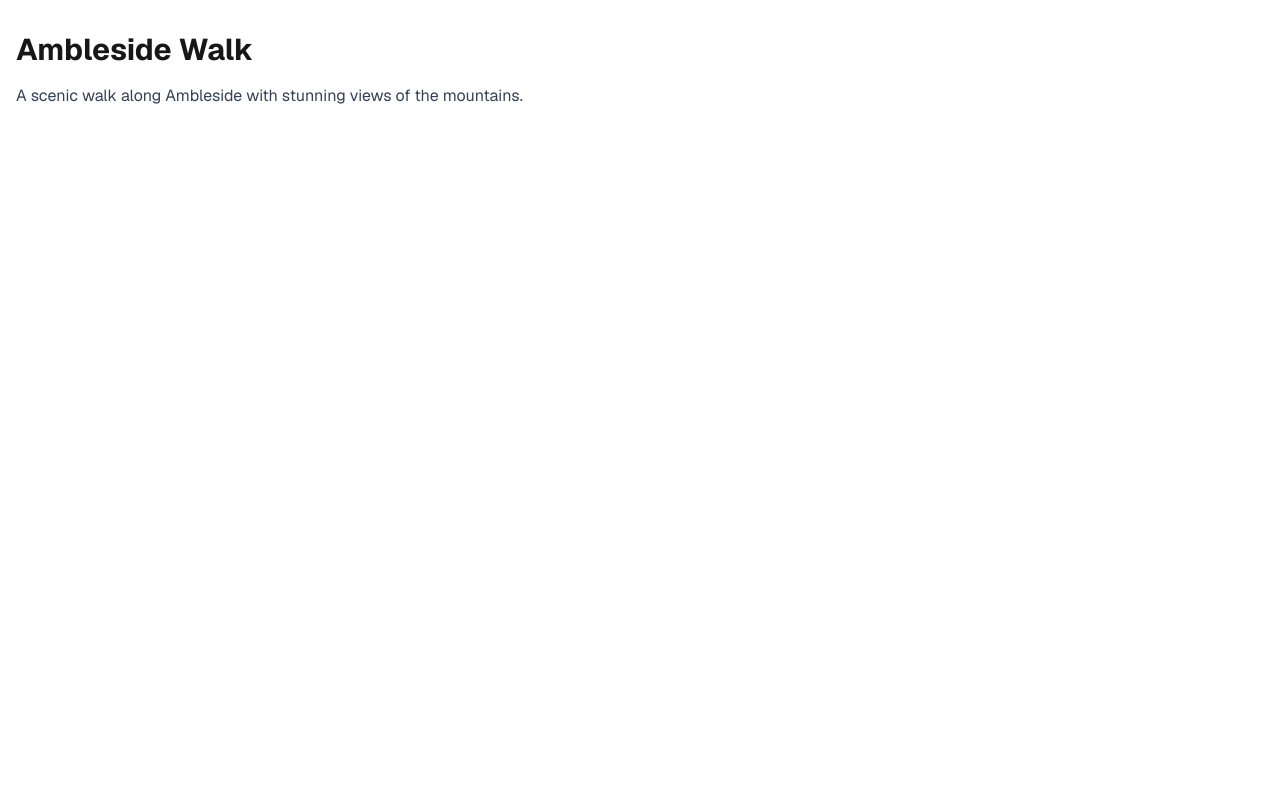
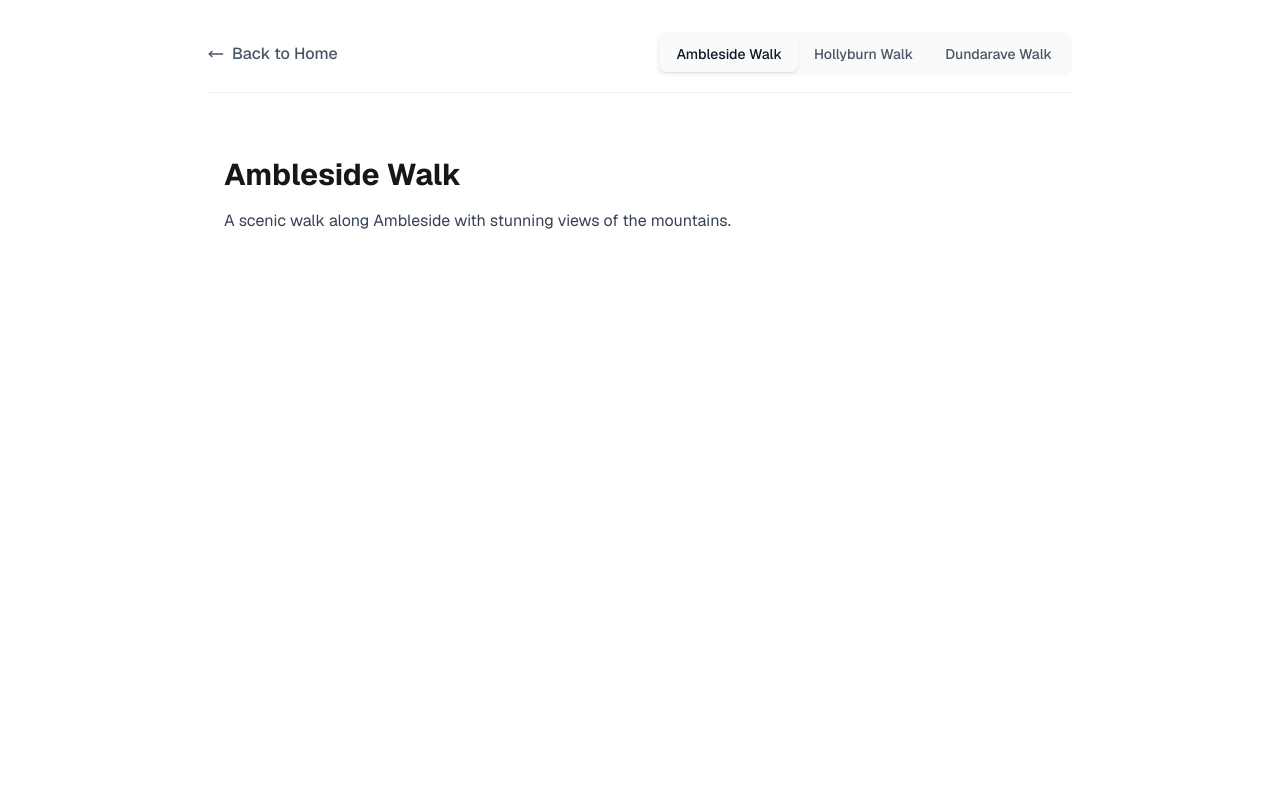
Before and after one commit to jason978273/art-walk, a Next.js app: page /walk/ambleside in a window 1280 px wide. Shown: the top 800 px of the page. Built offline with nearby package versions, Linux system fonts and the light colour scheme.

Commit message:
feat: restructure AmblesideWalk component and add WalkHeader for improved layout

```diff
--- a/src/app/walk/ambleside/page.tsx
+++ b/src/app/walk/ambleside/page.tsx
@@ -1,12 +1,21 @@
+'use client'
+
 import React from 'react'
 import WalkPage from '@/components/WalkPage'
+import WalkHeader from '@/components/WalkHeader'
 import { walks } from '@/data/walks'
 
 export default function AmblesideWalk() {
   const walk = walks.find(w => w.id === 'ambleside')!
+
   return (
-    <WalkPage walk={walk}>
-
-    </WalkPage>
+    <div className='min-h-screen'>
+      <div className='max-w-4xl mx-auto px-4 py-8'>
+        <WalkHeader />
+        <WalkPage walk={walk}>
+          {/* Add specific Ambleside content here */}
+        </WalkPage>
+      </div>
+    </div>
   )
 }
--- /dev/null
+++ b/src/components/WalkHeader.tsx
@@ -0,0 +1,40 @@
+'use client'
+
+import React from 'react'
+import Link from 'next/link'
+import { usePathname } from 'next/navigation'
+import { MoveLeft } from 'lucide-react'
+import { walks } from '@/data/walks'
+
+export default function WalkHeader() {
+  const path = usePathname()
+
+  return (
+    <header className="flex items-center justify-between mb-8 pb-4 border-b border-gray-100">
+      <Link
+        href="/"
+        className='inline-flex items-center text-gray-600 hover:text-gray-900 transition-colors group'
+      >
+        <MoveLeft className='mr-2 w-4 h-4 group-hover:-translate-x-1 transition-transform'/>
+        <span className="font-medium">Back to Home</span>
+      </Link>
+
+      {/* Walk tabs */}
+      <nav className="flex bg-gray-50 rounded-lg p-1">
+        {walks.map((walkItem) => (
+          <Link
+            key={walkItem.id}
+            href={walkItem.href}
+            className={`px-4 py-2 rounded-md text-sm font-medium transition-all duration-200 ${
+              path === walkItem.href
+                ? 'text-gray-900 shadow-sm hover:bg-gray-600/50'
+                : 'text-gray-600 hover:text-white hover:bg-gray-600/50'
+            }`}
+          >
+            {walkItem.title}
+          </Link>
+        ))}
+      </nav>
+    </header>
+  )
+}
```
